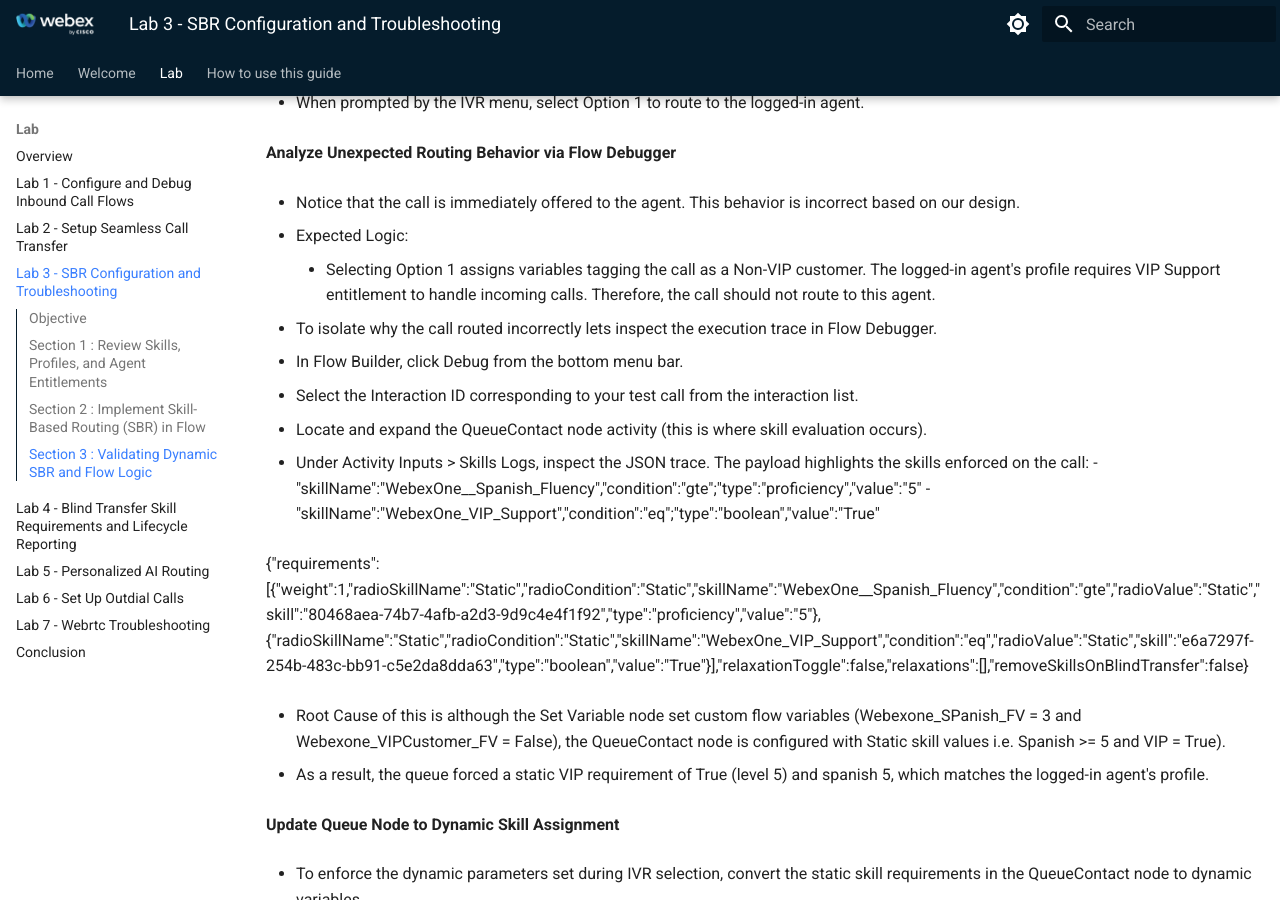
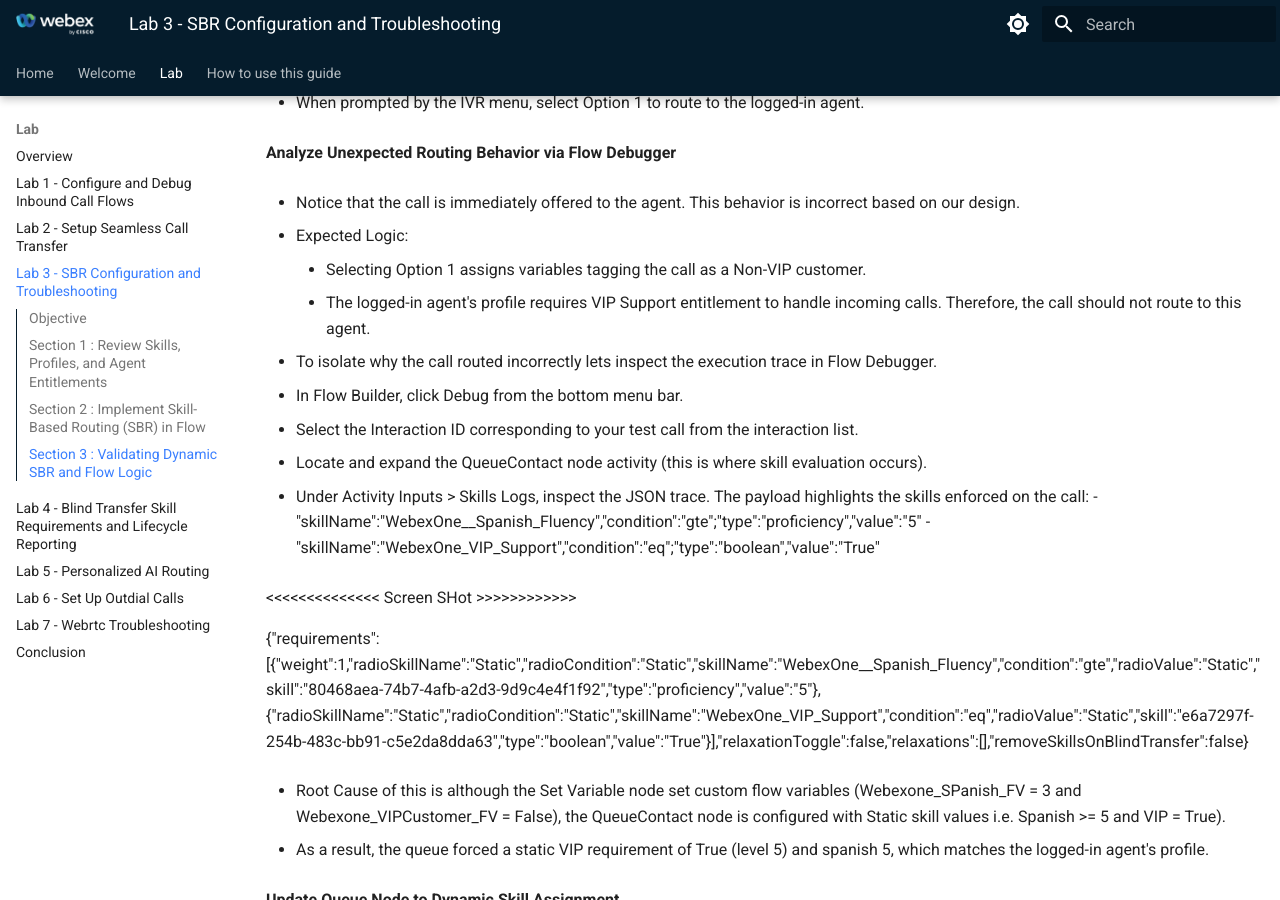
Before and after one commit to WebexCC-SA/LAB-21177, an MkDocs documentation site: the page built from docs/Excercise3.md, in a window 1280 px wide and 900 px high, scrolled down 4937 px. Built offline with MkDocs 1.6.1 and Material for MkDocs 9.7.7, drawn with Linux system fonts in a browser that asks for light colours.

Commit message:
Update Excercise3.md

```diff
--- a/docs/Excercise3.md
+++ b/docs/Excercise3.md
@@ -224,7 +224,8 @@
 - Notice that the call is immediately offered to the agent. This behavior is incorrect based on our design.
 
 - Expected Logic:
-	- Selecting Option 1 assigns variables tagging the call as a Non-VIP customer. The logged-in agent's profile requires VIP Support entitlement to handle incoming calls. Therefore, the call should not route to this agent.
+	- Selecting Option 1 assigns variables tagging the call as a Non-VIP customer.
+    - The logged-in agent's profile requires VIP Support entitlement to handle incoming calls. Therefore, the call should not route to this agent.
 
 - To isolate why the call routed incorrectly lets inspect the execution trace in Flow Debugger.
 
@@ -237,6 +238,8 @@
 - Under Activity Inputs > Skills Logs, inspect the JSON trace. The payload highlights the skills enforced on the call:
 		- "skillName":"WebexOne__Spanish_Fluency","condition":"gte";"type":"proficiency","value":"5"
 		- "skillName":"WebexOne_VIP_Support","condition":"eq";"type":"boolean","value":"True"
+
+  <<<<<<<<<<<<<< Screen SHot >>>>>>>>>>>>
 
 {"requirements":[{"weight":1,"radioSkillName":"Static","radioCondition":"Static","skillName":"WebexOne__Spanish_Fluency","condition":"gte","radioValue":"Static","skill":"80468aea-74b7-4afb-a2d3-9d9c4e4f1f92","type":"proficiency","value":"5"},{"radioSkillName":"Static","radioCondition":"Static","skillName":"WebexOne_VIP_Support","condition":"eq","radioValue":"Static","skill":"e6a7297f-254b-483c-bb91-c5e2da8dda63","type":"boolean","value":"True"}],"relaxationToggle":false,"relaxations":[],"removeSkillsOnBlindTransfer":false}
 
```
